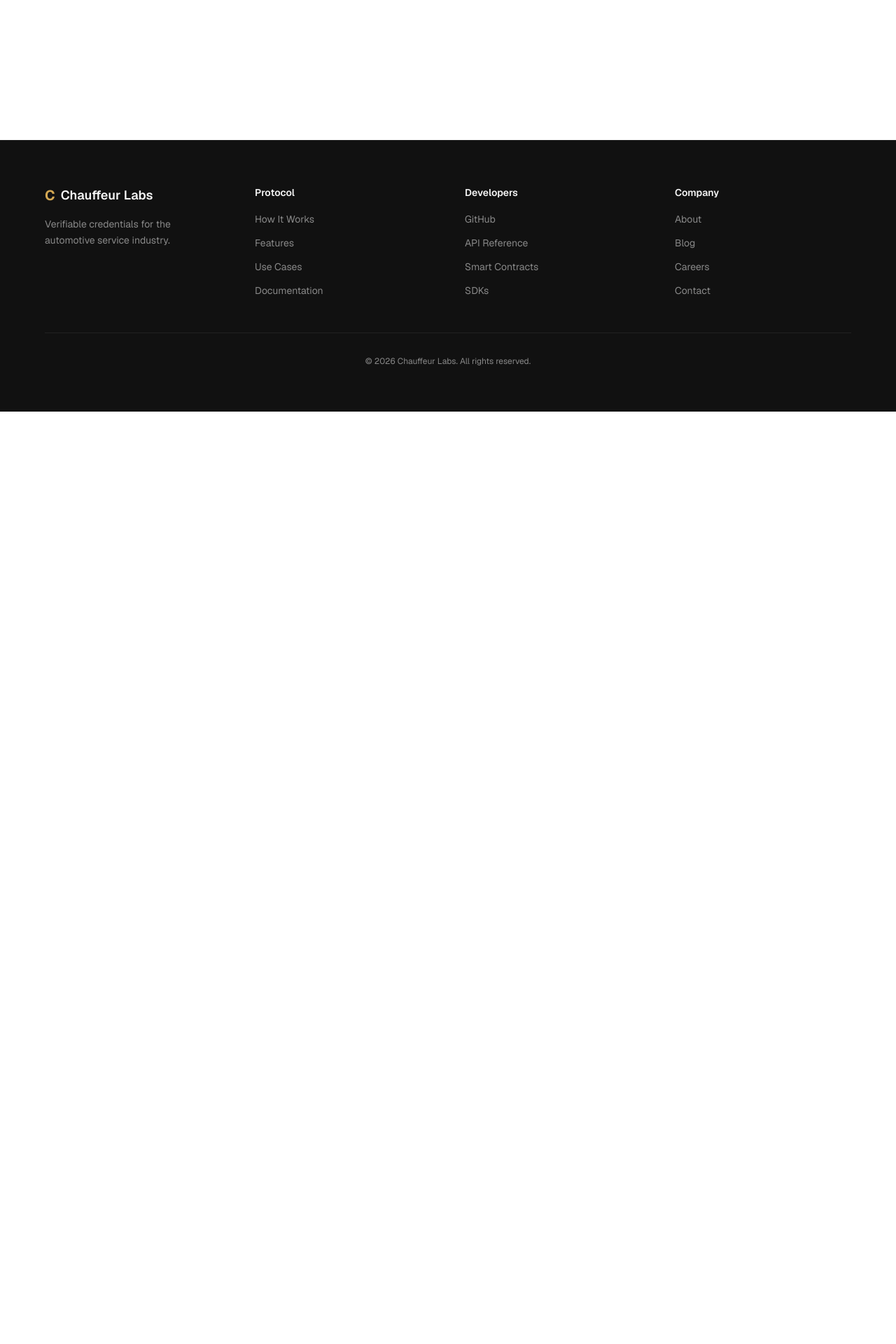
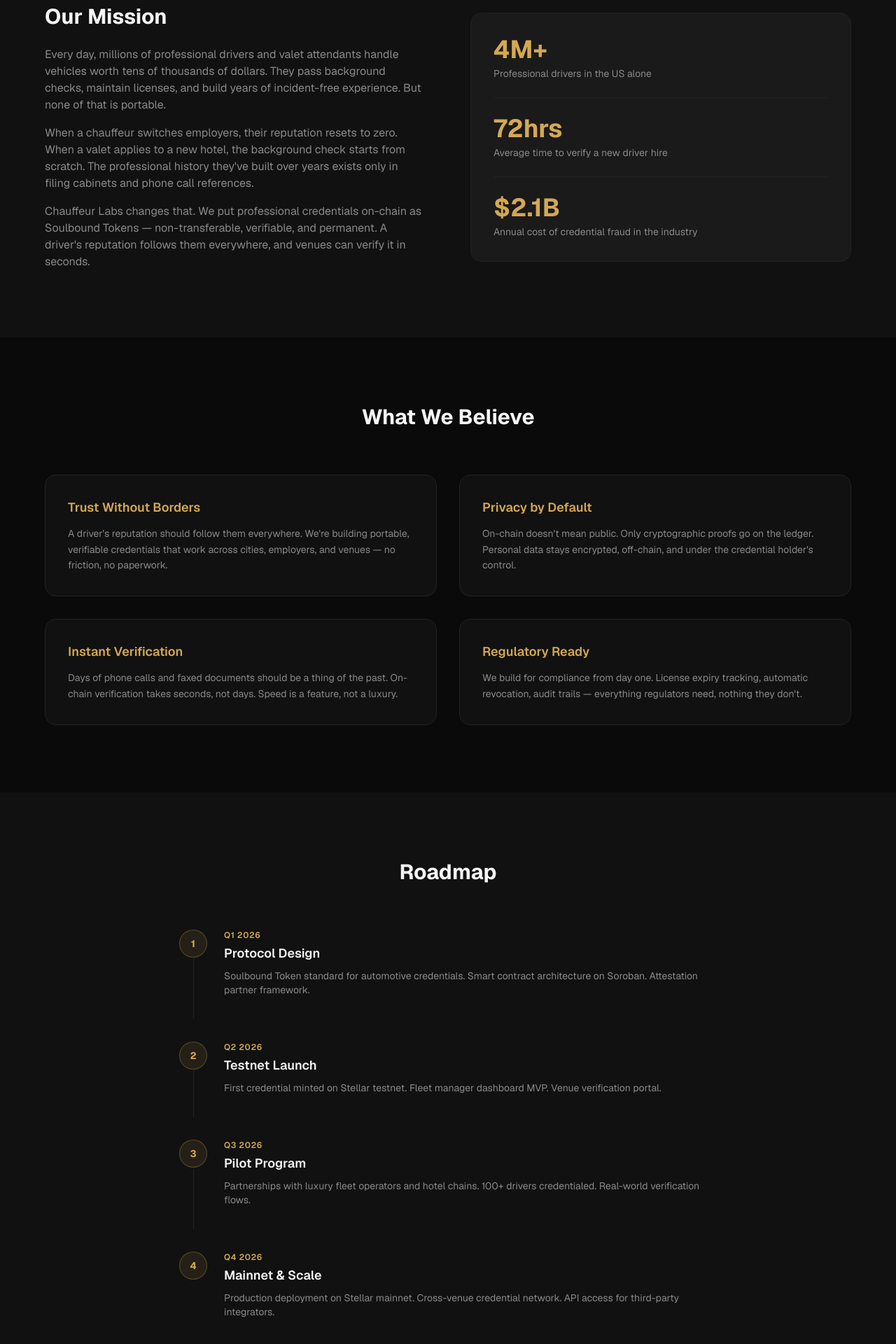
Before and after one commit to Chauffeur-Labs/frontend, a Next.js app: page /about in a window 1280 px wide. Before the commit this address had no page. Shown: the part 600-2520 px from the top of the page at 70% size. Before the commit the page ends 1188 px from the top, so only its background shows below. Built offline with nearby package versions, Linux system fonts and the light colour scheme.

Commit message:
feat: add About page with mission, values, and roadmap
- Mission section with industry stats (4M+ drivers, 72hr verification cost)
- 4 core values: Trust Without Borders, Privacy by Default, Instant Verification, Regulatory Ready
- Q1-Q4 2026 roadmap timeline
- Join the Network CTA

```diff
--- /dev/null
+++ b/src/app/about/page.tsx
@@ -0,0 +1,220 @@
+import type { Metadata } from "next";
+
+export const metadata: Metadata = {
+  title: "About — Chauffeur Labs",
+  description:
+    "Building trust infrastructure for the automotive service industry through on-chain credentials.",
+};
+
+const VALUES = [
+  {
+    title: "Trust Without Borders",
+    description:
+      "A driver's reputation should follow them everywhere. We're building portable, verifiable credentials that work across cities, employers, and venues — no friction, no paperwork.",
+  },
+  {
+    title: "Privacy by Default",
+    description:
+      "On-chain doesn't mean public. Only cryptographic proofs go on the ledger. Personal data stays encrypted, off-chain, and under the credential holder's control.",
+  },
+  {
+    title: "Instant Verification",
+    description:
+      "Days of phone calls and faxed documents should be a thing of the past. On-chain verification takes seconds, not days. Speed is a feature, not a luxury.",
+  },
+  {
+    title: "Regulatory Ready",
+    description:
+      "We build for compliance from day one. License expiry tracking, automatic revocation, audit trails — everything regulators need, nothing they don't.",
+  },
+];
+
+const TIMELINE = [
+  {
+    date: "Q1 2026",
+    title: "Protocol Design",
+    description:
+      "Soulbound Token standard for automotive credentials. Smart contract architecture on Soroban. Attestation partner framework.",
+  },
+  {
+    date: "Q2 2026",
+    title: "Testnet Launch",
+    description:
+      "First credential minted on Stellar testnet. Fleet manager dashboard MVP. Venue verification portal.",
+  },
+  {
+    date: "Q3 2026",
+    title: "Pilot Program",
+    description:
+      "Partnerships with luxury fleet operators and hotel chains. 100+ drivers credentialed. Real-world verification flows.",
+  },
+  {
+    date: "Q4 2026",
+    title: "Mainnet & Scale",
+    description:
+      "Production deployment on Stellar mainnet. Cross-venue credential network. API access for third-party integrators.",
+  },
+];
+
+export default function AboutPage() {
+  return (
+    <>
+      {/* Hero */}
+      <section className="px-6 pb-24 pt-32">
+        <div className="mx-auto max-w-3xl text-center">
+          <span className="mb-6 inline-block rounded-full border border-gold/30 bg-gold/10 px-4 py-1.5 text-xs font-medium text-gold">
+            About Chauffeur Labs
+          </span>
+          <h1 className="mb-6 text-4xl font-bold leading-tight tracking-tight text-foreground sm:text-5xl">
+            Building Trust Infrastructure for Automotive Professionals
+          </h1>
+          <p className="mx-auto max-w-2xl text-lg leading-relaxed text-muted">
+            We believe the people who drive, park, and maintain vehicles deserve
+            a portable, tamper-proof professional identity. Chauffeur Labs is
+            the protocol that makes it possible.
+          </p>
+        </div>
+      </section>
+
+      {/* Mission */}
+      <section className="bg-surface px-6 py-24">
+        <div className="mx-auto grid max-w-6xl items-center gap-16 lg:grid-cols-2">
+          <div>
+            <h2 className="mb-6 text-3xl font-bold text-foreground">
+              Our Mission
+            </h2>
+            <p className="mb-4 text-muted">
+              Every day, millions of professional drivers and valet attendants
+              handle vehicles worth tens of thousands of dollars. They pass
+              background checks, maintain licenses, and build years of
+              incident-free experience. But none of that is portable.
+            </p>
+            <p className="mb-4 text-muted">
+              When a chauffeur switches employers, their reputation resets to
+              zero. When a valet applies to a new hotel, the background check
+              starts from scratch. The professional history they&apos;ve built
+              over years exists only in filing cabinets and phone call
+              references.
+            </p>
+            <p className="text-muted">
+              Chauffeur Labs changes that. We put professional credentials
+              on-chain as Soulbound Tokens — non-transferable, verifiable, and
+              permanent. A driver&apos;s reputation follows them everywhere, and
+              venues can verify it in seconds.
+            </p>
+          </div>
+          <div className="rounded-2xl border border-border bg-surface-light p-8">
+            <div className="flex flex-col gap-6">
+              <div>
+                <p className="mb-1 text-4xl font-bold text-gold">4M+</p>
+                <p className="text-sm text-muted">
+                  Professional drivers in the US alone
+                </p>
+              </div>
+              <div className="h-px bg-border" />
+              <div>
+                <p className="mb-1 text-4xl font-bold text-gold">72hrs</p>
+                <p className="text-sm text-muted">
+                  Average time to verify a new driver hire
+                </p>
+              </div>
+              <div className="h-px bg-border" />
+              <div>
+                <p className="mb-1 text-4xl font-bold text-gold">$2.1B</p>
+                <p className="text-sm text-muted">
+                  Annual cost of credential fraud in the industry
+                </p>
+              </div>
+            </div>
+          </div>
+        </div>
+      </section>
+
+      {/* Values */}
+      <section className="px-6 py-24">
+        <div className="mx-auto max-w-6xl">
+          <h2 className="mb-16 text-center text-3xl font-bold text-foreground">
+            What We Believe
+          </h2>
+          <div className="grid gap-8 sm:grid-cols-2">
+            {VALUES.map((value) => (
+              <div
+                key={value.title}
+                className="rounded-2xl border border-border bg-surface p-8"
+              >
+                <h3 className="mb-3 text-lg font-semibold text-gold">
+                  {value.title}
+                </h3>
+                <p className="text-sm leading-relaxed text-muted">
+                  {value.description}
+                </p>
+              </div>
+            ))}
+          </div>
+        </div>
+      </section>
+
+      {/* Roadmap */}
+      <section className="bg-surface px-6 py-24">
+        <div className="mx-auto max-w-3xl">
+          <h2 className="mb-16 text-center text-3xl font-bold text-foreground">
+            Roadmap
+          </h2>
+          <div className="flex flex-col gap-8">
+            {TIMELINE.map((item, i) => (
+              <div key={item.date} className="flex gap-6">
+                <div className="flex flex-col items-center">
+                  <div className="flex h-10 w-10 items-center justify-center rounded-full border border-gold/30 bg-gold/10 text-sm font-bold text-gold">
+                    {i + 1}
+                  </div>
+                  {i < TIMELINE.length - 1 && (
+                    <div className="w-px flex-1 bg-border" />
+                  )}
+                </div>
+                <div className="pb-8">
+                  <span className="mb-1 block text-xs font-semibold uppercase tracking-wider text-gold">
+                    {item.date}
+                  </span>
+                  <h3 className="mb-2 text-lg font-semibold text-foreground">
+                    {item.title}
+                  </h3>
+                  <p className="text-sm text-muted">{item.description}</p>
+                </div>
+              </div>
+            ))}
+          </div>
+        </div>
+      </section>
+
+      {/* Team CTA */}
+      <section className="px-6 py-24">
+        <div className="mx-auto max-w-2xl text-center">
+          <h2 className="mb-4 text-3xl font-bold text-foreground">
+            Join the Network
+          </h2>
+          <p className="mb-8 text-muted">
+            Whether you&apos;re a driver looking to build your on-chain
+            reputation, a venue wanting instant verification, or a fleet
+            operator streamlining compliance — we&apos;re building this for you.
+          </p>
+          <div className="flex flex-col items-center gap-4 sm:flex-row sm:justify-center">
+            <a
+              href="/#cta"
+              className="rounded-full bg-gold px-8 py-3.5 text-sm font-semibold text-black transition-colors hover:bg-gold-light"
+            >
+              Get Started
+            </a>
+            <a
+              href="https://github.com/Chauffeur-Labs"
+              target="_blank"
+              rel="noopener noreferrer"
+              className="rounded-full border border-border px-8 py-3.5 text-sm font-semibold text-foreground transition-colors hover:border-gold/50 hover:text-gold"
+            >
+              View on GitHub
+            </a>
+          </div>
+        </div>
+      </section>
+    </>
+  );
+}
```
